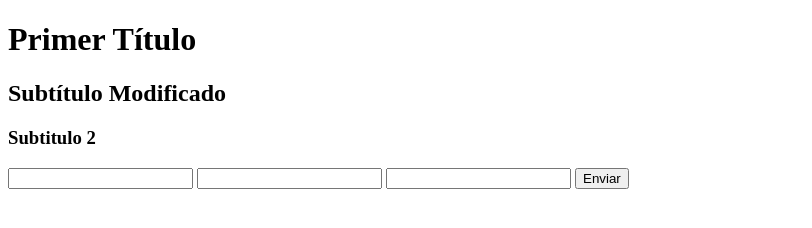
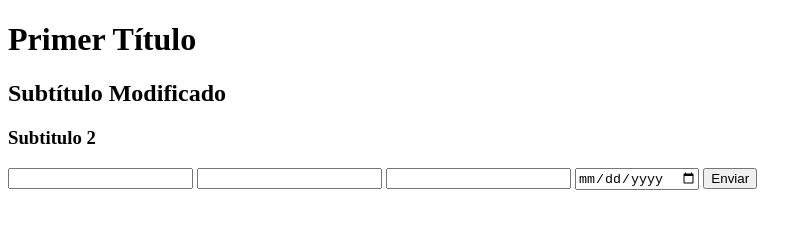
Before and after one commit to mdoloresaguister/HelloWorldGit, a plain HTML site: page index.html in a window 1280 px wide. Shown: the whole page, without its empty margins (0-812 px from the left). Drawn offline with Linux system fonts and the light colour scheme.

Commit message:
Añadido DATE

```diff
--- a/index.html
+++ b/index.html
@@ -14,6 +14,8 @@
             <input type="number" name="Nombre" id="nombre">
             <input type="text" name="Apellido 1" id="apellido1">
             <input type="text" name="Apellido 2" id="apellido2">
+            <input type="date" name="Año Nacimiento" id="nacimiento">
             <input type="button" value="Enviar">
+    </form>
 </body>
 </html>
```
